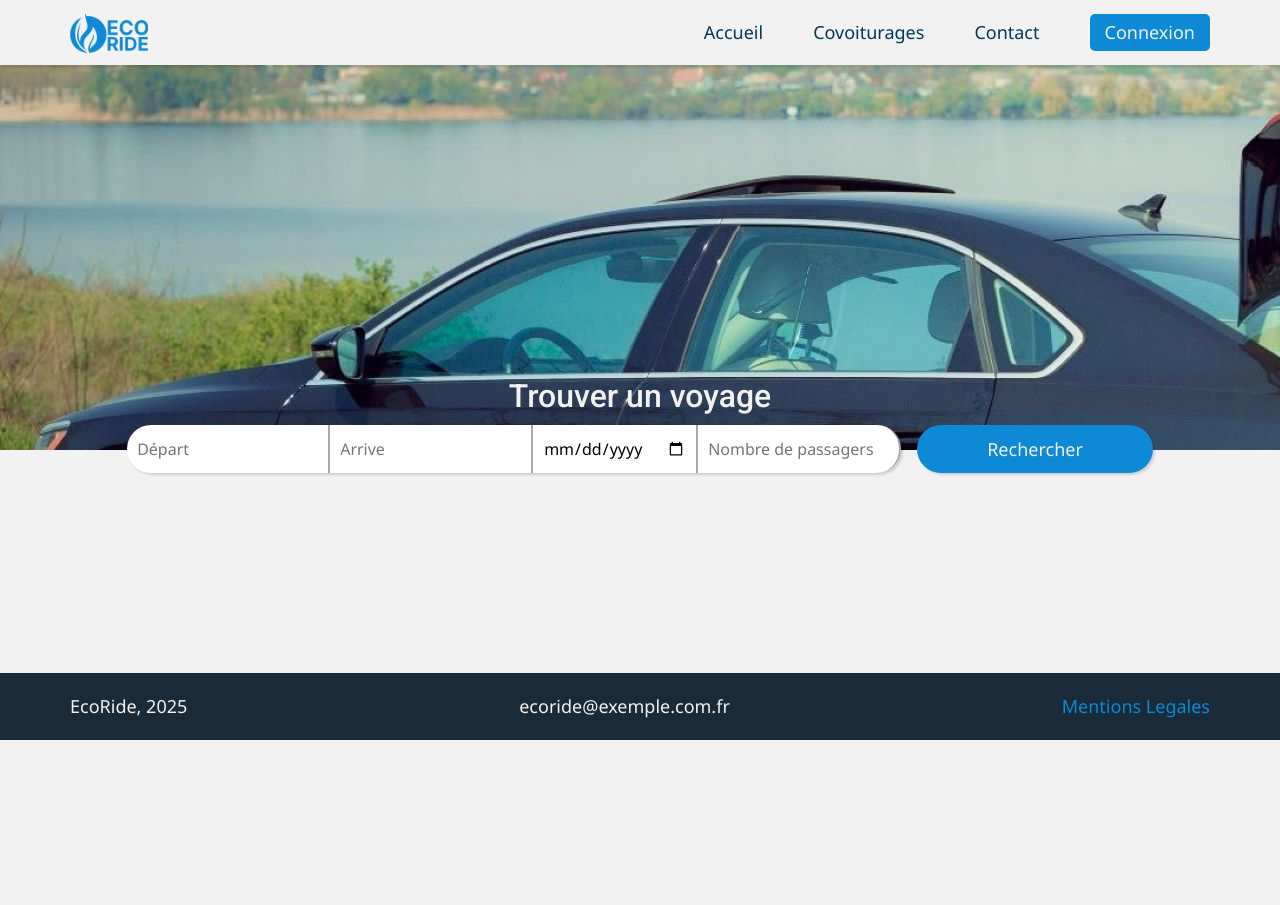
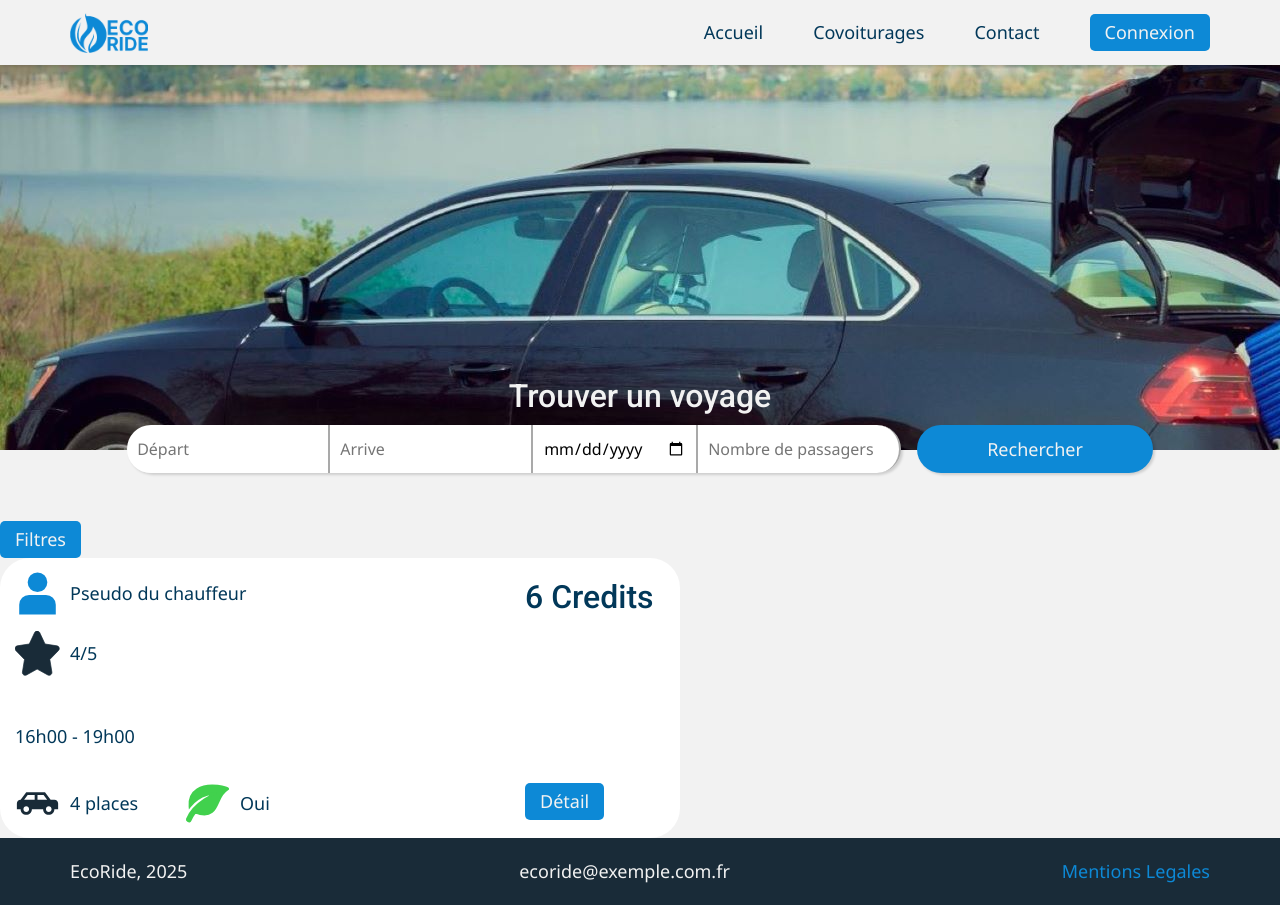
Before and after one commit to joselezcano8/EcoRide---Studi, a PHP site: page /covoiturages.php in a window 1280 px wide. Before the commit the page ends 740 px from the top, so only its background shows below. Run offline with PHP 8.4, Linux system fonts and the light colour scheme.

Commit message:
card voyage

```diff
--- a/covoiturages.css
+++ b/covoiturages.css
@@ -1,3 +1,5 @@
+/*Header */
+
 .header {
     justify-content: flex-end;
     align-items: center;
@@ -7,8 +9,87 @@
     font-size: var(--fs-secondary-heading);
 }
 
-@media (min-width: 90em) {
+@media (max-width: 70em) {
     .header h1 {
         margin-bottom: 60px;
     }
 }
+
+/*¨Form */
+.form {
+    margin-bottom: 3rem;
+}
+
+/*No voyage*/
+.no-voyage {
+    display: grid;
+    justify-content: center;
+    align-items: center;
+    height: 25vh;
+}
+
+
+/*Card*/
+
+.card-chauffeur {
+    grid-area: chauffeur;
+}
+
+.card-star {
+    grid-area: star;
+}
+
+.card-horaire {
+    grid-area: horaire;
+}
+
+.card-car {
+    grid-area: car;
+}
+
+.card-eco {
+    grid-area: eco;
+}
+
+.card-price {
+    grid-area: price;
+}
+
+.card-button {
+    grid-area: button;
+}
+
+.card {
+    background-color: white !important;
+    border-radius: 30px;
+    width: 680px;
+    padding: 15px;
+    display: grid;
+    grid-template-columns: repeat(4, 150px);
+    grid-template-rows: 40px 40px 10px 40px 40px;
+    gap: 20px;
+    grid-template-areas:
+    'chauffeur chauffeur . price'
+    'star . . . '
+    '. . . .'
+    'horaire horaire . .'
+    'car eco . button'
+    ;
+}
+
+.card img {
+    height: 45px;
+}
+
+.card p {
+    color: var(--clr-dark);
+}
+
+.card-chauffeur,
+.card-star,
+.card-car,
+.card-eco {
+    display: flex;
+    align-items: center;
+    gap: 10px;
+}
--- a/covoiturages.php
+++ b/covoiturages.php
@@ -10,6 +10,39 @@ include 'inc/header.inc.php';
 
         <main class="main">
             <?php include 'inc/itineraire.inc.php'; ?>
+            <section class="no-voyage | hidden">
+                <p>Veuillez indiquer le lieu de départ, d'arrivée, la date et le nombre de passagers...</p>
+            </section>
+            <section class="voyages">
+                <button class="button">Filtres</button>
+                <div class="card">
+                    <div class="card-chauffeur">
+                        <img src="img/svg/user.svg" alt="">
+                        <p>Pseudo du chauffeur</p>
+                    </div>
+                    <div class="card-star">
+                        <img src="img/svg/star.svg" alt="">
+                        <p>4/5</p>
+                    </div>
+                    <div class="card-horaire">
+                        <p>16h00 - 19h00</p>
+                    </div>
+                    <div class="card-car">
+                        <img src="img/svg/car.svg" alt="">
+                        <p>4 places</p>
+                    </div>
+                    <div class="card-eco">
+                        <img src="img/svg/feuille.svg" alt="">
+                        <p>Oui</p>
+                    </div>
+                    <div class="card-price">
+                        <h2>6 Credits</h2>
+                    </div>
+                    <div class="card-button">
+                        <button class="button">Détail</button>
+                    </div>
+                </div>
+            </section>
         </main>
 
         <?php include 'inc/footer.inc.php'; ?>
--- a/inc/header.inc.php
+++ b/inc/header.inc.php
@@ -24,7 +24,7 @@
         <!-- Hamburguer Menu-->
         <button class="mobile-open-modal">
             <span>
-                <img src="img/icon-hamburger.svg" alt="Open Menu">
+                <img src="img/svg/icon-hamburger.svg" alt="Open Menu">
             </span>
         </button>
         <ul class="nav-links" id="nav-links">
@@ -44,12 +44,12 @@
         <div class="menu | hidden">
             <button>
                 <span class="mobile-close-modal">
-                     <img src="img/icon-close.svg" alt="Close Menu">
+                     <img src="img/svg/icon-close.svg" alt="Close Menu">
                 </span>
             </button>
             <ul class="mobile-nav-links">
-                <a href="">Accueil</a>
-                <a href="">Covoiturages</a>
+                <a href="index.php">Accueil</a>
+                <a href="covoiturages.php">Covoiturages</a>
                 <a href="">Contact</a>
                 <a href="">Connexion</a>
             </ul>
```
Also changed, not shown: img/1.png (deleted), img/svg/car.svg (added), img/svg/feuille.svg (added), img/svg/icon-close.svg (renamed from img/icon-close.svg), img/svg/icon-hamburger.svg (renamed from img/icon-hamburger.svg), img/svg/star.svg (added), img/svg/user.svg (added), img/travel.jpg.
